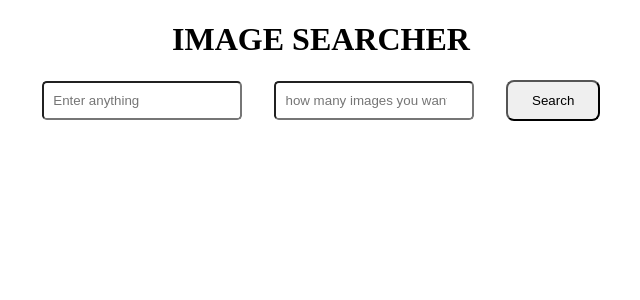
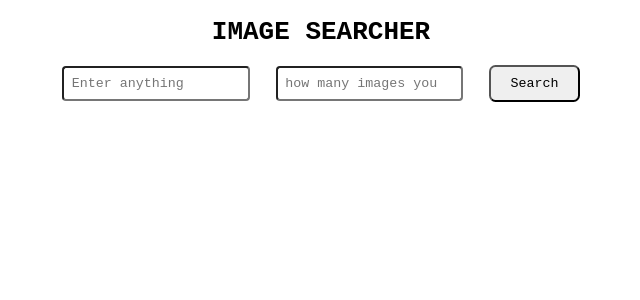
Before and after one commit to prabhjot-arora31/Imagesearch31, a React (Create React App) app: page / in a window 1280 px wide. Shown: the top 300 px of the page, without its empty margins (319-959 px from the left). Built offline with nearby package versions, Linux system fonts and the light colour scheme.

Commit message:
Update App.css

```diff
--- a/src/App.css
+++ b/src/App.css
@@ -1,3 +1,6 @@
+*{
+    font-family:monospace;
+}
 header{
     display: flex;
     justify-content: center;
```
